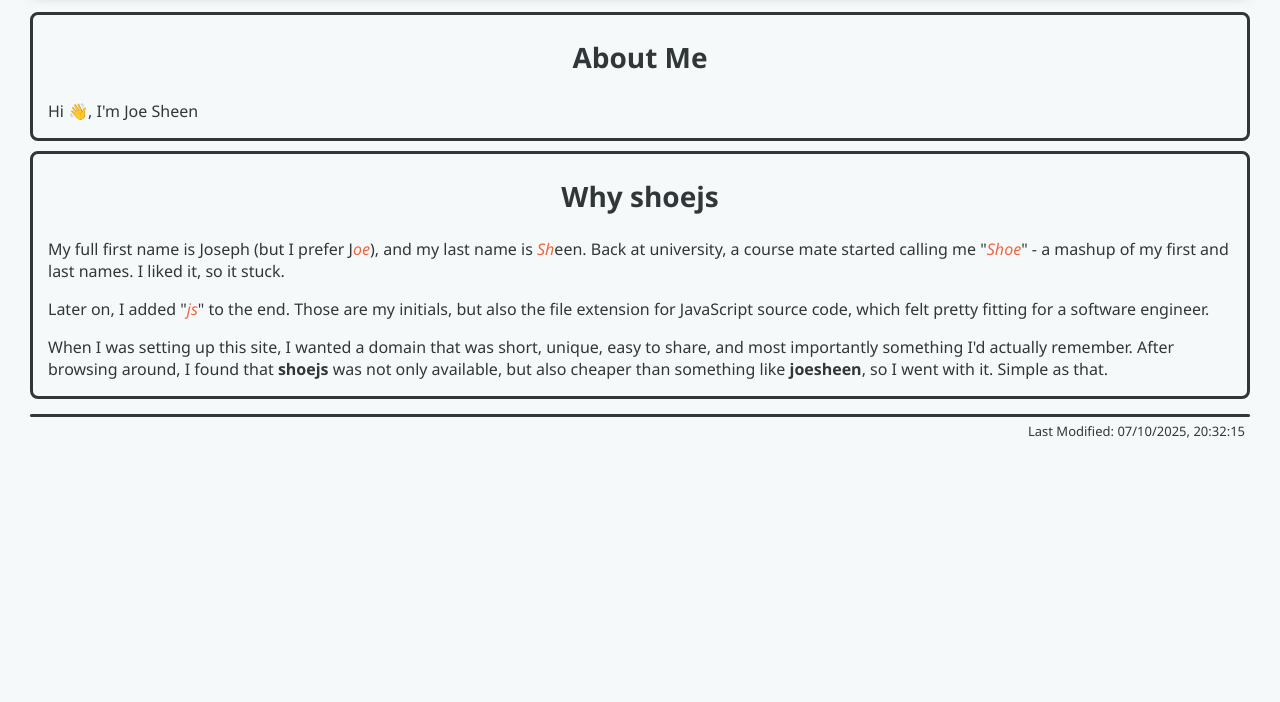
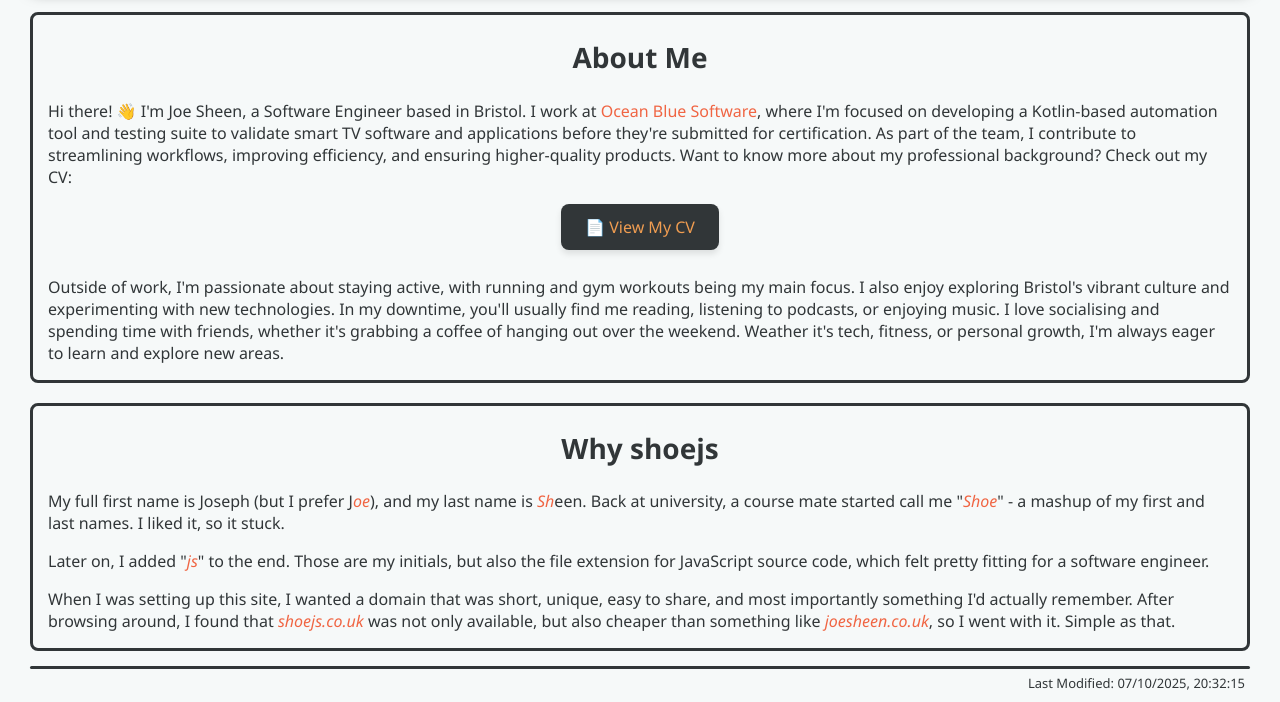
Before and after one commit to JoeSheen/JoeSheen.github.io, an Astro site: page / in a window 1280 px wide. Shown: the part 161-863 px from the top of the page. Before the commit the page ends 800 px from the top, so only its background shows below. Built offline with nearby package versions, Linux system fonts and the light colour scheme; Astro itself is replaced by a stand-in of ours.

Commit message:
Continue working on new format

```diff
--- a/package.json
+++ b/package.json
@@ -11,7 +11,7 @@
   },
   "dependencies": {
     "@astrojs/check": "^0.9.4",
-    "astro": "^5.13.6",
+    "astro": "^5.14.1",
     "typescript": "^5.6.3"
   }
 }
--- a/src/pages/index.astro
+++ b/src/pages/index.astro
@@ -6,48 +6,54 @@ const lastModifiedDate = new Date().toLocaleString("en-GB");
 ---
 
 <Layout>
-  <div class="sticky-nav" -->
+  <div class="page-wrapper">
+    <div class="sticky-nav">
       <Navigation label="/Now" link="/now" />
     </div>
     <div class="content-wrapper">
       <div class="content-section">
-      <div class="about-me section-syle">
+        <div class="about-me section-style">
           <h2>About Me</h2>
-        <p>Hi 👋, I'm Joe Sheen</p>
-        <!--p>
-          Hi 👋, I'm Joe Sheen, a Software Engineer with a passion for building
-          ....
+          <p>
+            Hi there! 👋 I'm Joe Sheen, a Software Engineer based in Bristol. I
+            work at <a href="https://oceanbluesoftware.co.uk/" target="_blank"
+              >Ocean Blue Software</a
+            >, where I'm focused on developing a Kotlin-based automation tool
+            and testing suite to validate smart TV software and applications
+            before they're submitted for certification. As part of the team, I
+            contribute to streamlining workflows, improving efficiency, and
+            ensuring higher-quality products. Want to know more about my
+            professional background? Check out my CV:
           </p>
+          <div class="button-wrapper">
+            <a
+              href="/joseph_sheen_curriculum_vitae.pdf"
+              target="_blank"
+              class="cv-button">📄 View My CV</a
+            >
+          </div>
           <p>
-          Hi 👋, I'm Joe Sheen, a Software Engineer with a passion for building
-          clean, efficient, and scalable software systems. During my profetional
-          career I have worked on a full-stack web application, and am currently
-          working on an internal tool for...
-        </p-->
-        <!--div class="button-wrapper">
-          <a href="/joseph_sheen_curriculum_vitae.pdf" target="_blank">
-            <button class="cv-button">📄 View My CV</button>
-          </a>
+            Outside of work, I'm passionate about staying active, with running
+            and gym workouts being my main focus. I also enjoy exploring
+            Bristol's vibrant culture and experimenting with new technologies.
+            In my downtime, you'll usually find me reading, listening to
+            podcasts, or enjoying music. I love socialising and spending time
+            with friends, whether it's grabbing a coffee of hanging out over the
+            weekend. Weather it's tech, fitness, or personal growth, I'm always
+            eager to learn and explore new areas.
+          </p>
+        </div>
+        <!--div class="now section-style">
+          <h2>/Now</h2>
         </div-->
-      </div>
-      <!--div class="now section-syle">
-        <h2>/Now</h2>
-        <p>
-          This section of the page was inspired by Derek Sivers's article The
-          /Now page movement and the community that has embraced the idea of
-          including a now page on their personal websites and blogs. The purpose
-          of this page is to show what I'm focused on (in no particular order)
-          at this point in my life and will be updated over time.
-        </p>
-      </div-->
-      <div class="why-shoejs section-syle">
+        <div class="why-shoejs section-style">
           <h2>Why shoejs</h2>
           <p>
             My full first name is Joseph (but I prefer J<span class="name-span"
               >oe</span
-          >), and my last name is <span class="name-span">Sh</span>een. Back at
-          university, a course mate started calling me "<span class="name-span"
-            >Shoe</span
+            >), and my last name is <span class="name-span">Sh</span>een. Back
+            at university, a course mate started call me "<span
+              class="name-span">Shoe</span
             >" - a mashup of my first and last names. I liked it, so it stuck.
           </p>
           <p>
@@ -58,19 +64,22 @@ const lastModifiedDate = new Date().toLocaleString("en-GB");
           <p>
             When I was setting up this site, I wanted a domain that was short,
             unique, easy to share, and most importantly something I'd actually
-          remember. After browsing around, I found that <strong>shoejs</strong> was
-          not only available, but also cheaper than something like <strong
-            >joesheen</strong
+            remember. After browsing around, I found that <span
+              class="name-span">shoejs.co.uk</span
+            > was not only available, but also cheaper than something like <span
+              class="name-span">joesheen.co.uk</span
             >, so I went with it. Simple as that.
           </p>
         </div>
       </div>
+    </div>
+    <div class="footer">
       <hr class="horizontal-line" />
       <div class="date-modified">
-      <span
-        >Last Modified:
-        <span>{lastModifiedDate}</span>
+        <span>
+          Last Modified: <span>{lastModifiedDate}</span>
         </span>
+      </div>
     </div>
   </div>
 </Layout>
@@ -82,17 +91,19 @@ const lastModifiedDate = new Date().toLocaleString("en-GB");
     z-index: 1000;
   }
 
-  .section-syle {
+  .section-style {
     border: solid;
     border-radius: 0.5rem;
     border-color: var(--onyx);
   }
 
-  .section-syle p {
+  .section-style p {
     padding: 0 15px 0 15px;
   }
 
-  .about-me {
+  .about-me,
+  .why-shoejs,
+  .now {
     margin-top: 20px;
   }
 
@@ -108,6 +119,7 @@ const lastModifiedDate = new Date().toLocaleString("en-GB");
     border: none;
     padding: 12px 24px;
     font-size: 16px;
+    text-decoration: none;
     border-radius: 8px;
     cursor: pointer;
     display: inline-flex;
@@ -124,14 +136,6 @@ const lastModifiedDate = new Date().toLocaleString("en-GB");
     background-color: var(--sandy-brown);
     color: var(--onyx);
     transform: translateY(-2px);
-  }
-
-  .now {
-    margin-top: 10px;
-  }
-
-  .why-shoejs {
-    margin-top: 10px;
   }
 
   .name-span {
```
Also changed, not shown: 1 other file. Lines whose indentation alone changed are shown as unchanged.
